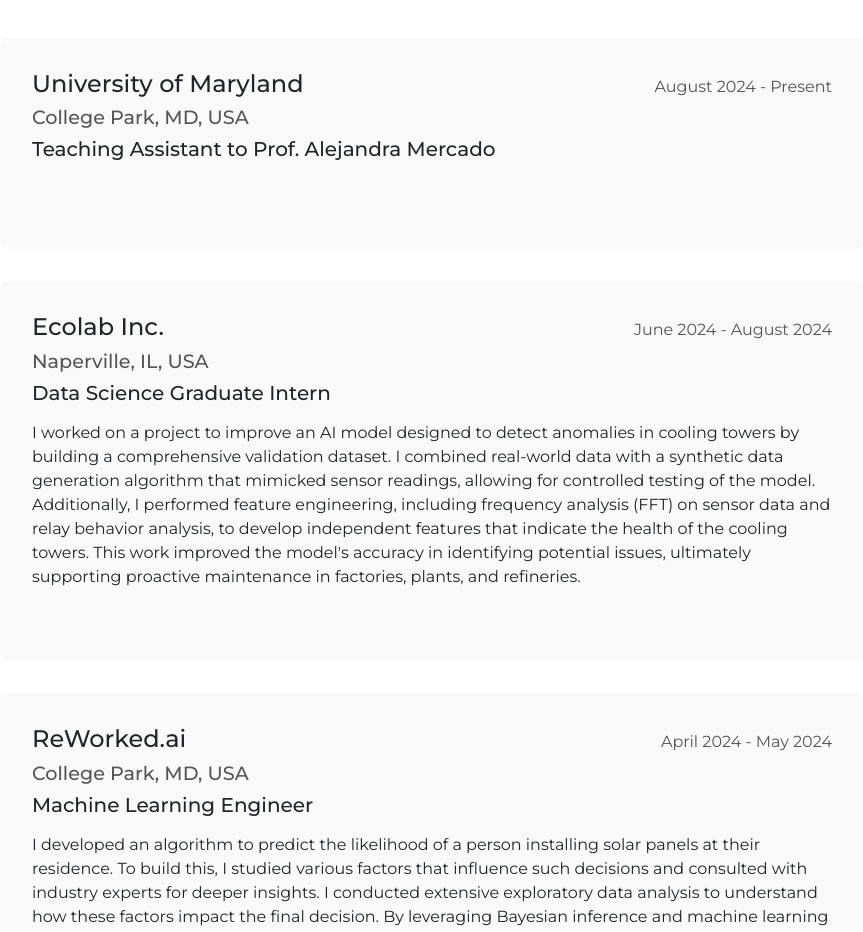
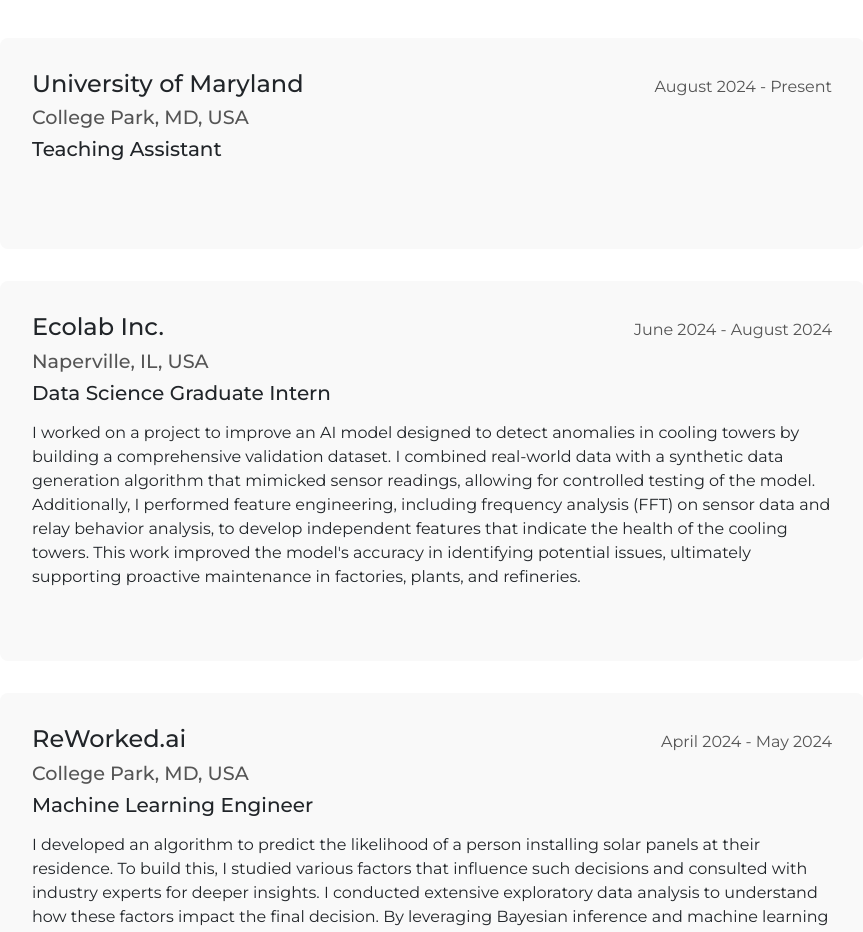
Before and after one commit to nchandur/portfolio, a React (Vite) app: page / in a window 1280 px wide. Shown: the part 1740-2672 px from the top of the page, without its empty margins (208-1071 px from the left). Built offline with nearby package versions, Linux system fonts and the light colour scheme.

Commit message:
updated TAship

```diff
--- a/src/assets/files/WorkDetails.js
+++ b/src/assets/files/WorkDetails.js
@@ -3,7 +3,7 @@
         name: "University of Maryland",
         time: "August 2024 - Present",
         location: "College Park, MD, USA",
-        role: "Teaching Assistant to Prof. Alejandra Mercado",
+        role: "Teaching Assistant",
         summary: "",
     },
     {
```
